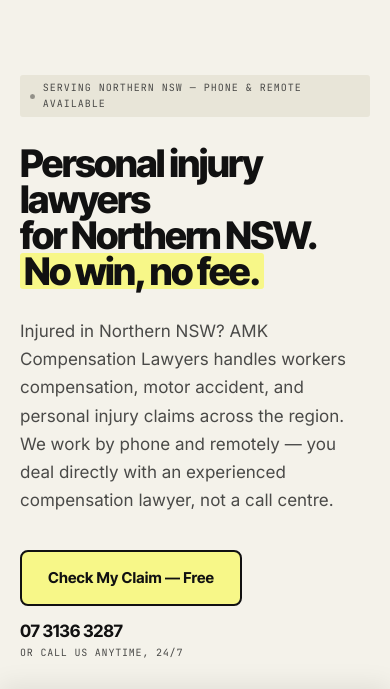
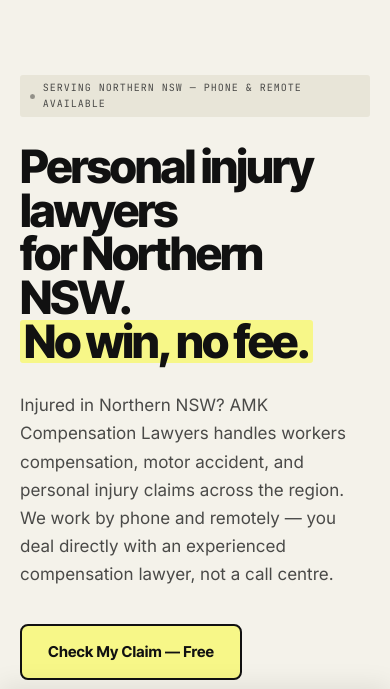
Before and after one commit to FastFirms/amk-website, a plain HTML site: page northern-nsw-compensation-lawyers.html in a window 390 px wide. Shown: the part 78-767 px from the top of the page. Drawn offline with Linux system fonts and the light colour scheme.

Commit message:
Northern NSW: larger hero H1
Co-Authored-By: Claude Opus 5.5 <noreply@anthropic.com>

```diff
--- a/northern-nsw-compensation-lawyers.html
+++ b/northern-nsw-compensation-lawyers.html
@@ -43,7 +43,7 @@ a { color: inherit; }
 .hero { background: var(--bone); padding: 80px var(--pad) 88px; display: grid; grid-template-columns: 1fr 440px; gap: 72px; align-items: start; }
 .hero-tag { display: inline-flex; align-items: center; gap: 8px; font-family: var(--font-mono); font-size: 10px; letter-spacing: .1em; text-transform: uppercase; color: var(--soft); background: var(--tonal); border-radius: 3px; padding: 5px 10px; margin-bottom: 28px; }
 .hero-tag-dot { width: 5px; height: 5px; border-radius: 50%; background: var(--ink); opacity: .4; }
-.hero-headline { font-family: var(--font-display); font-weight: 800; font-size: clamp(38px, 5.5vw, 64px); line-height: .95; letter-spacing: -.045em; color: var(--ink); text-wrap: balance; margin-bottom: 28px; }
+.hero-headline { font-family: var(--font-display); font-weight: 800; font-size: clamp(48px, 7.5vw, 112px); line-height: .95; letter-spacing: -.045em; color: var(--ink); text-wrap: balance; margin-bottom: 28px; }
 .hero-headline em { font-style: normal; display: inline-block; background: var(--butter); padding: 0 4px; border-radius: 3px; }
 .hero-body { font-size: 17px; color: var(--soft); line-height: 1.65; max-width: 460px; margin-bottom: 36px; }
 .hero-actions { display: flex; gap: 12px; align-items: center; flex-wrap: wrap; margin-bottom: 48px; }
@@ -159,7 +159,7 @@ a { color: inherit; }
 @media (max-width: 480px) {
   .form-panel, .cta2-panel { padding: 24px 18px; }
   .claim-card { padding: 32px 24px; }
-  .hero-headline { font-size: 38px; }
+  .hero-headline { font-size: 46px; }
 }
 </style>
 
```
